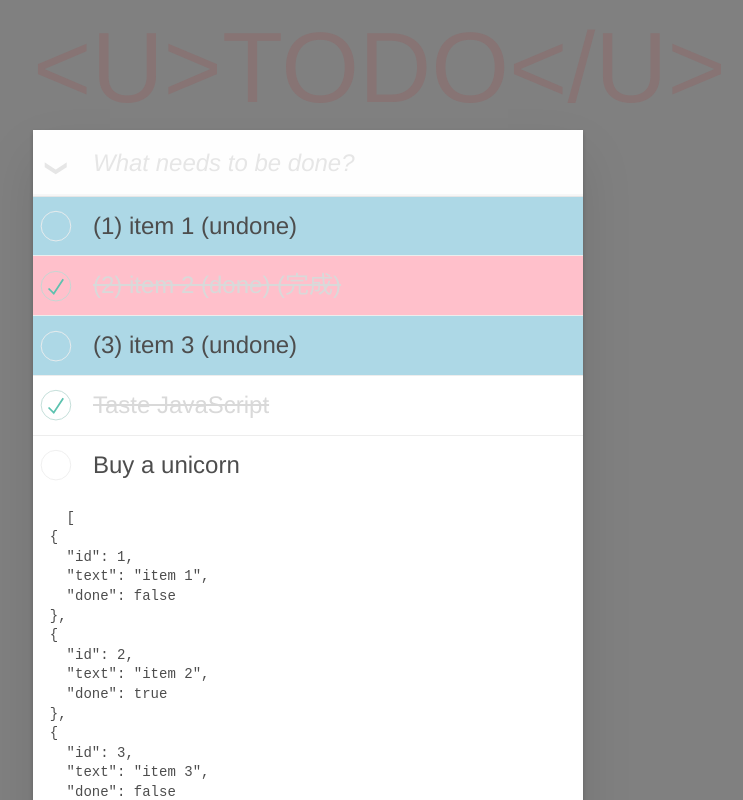
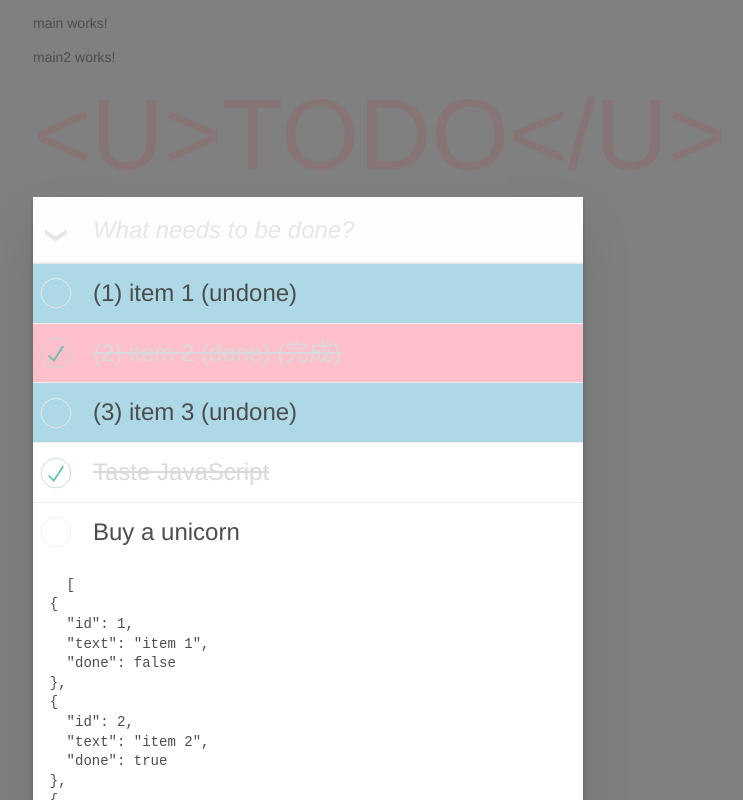
Before and after one commit to wellwind/nccu-angular-todo-mvc-demo, an Angular app: page / in a window 1280 px wide. Shown: the top 800 px of the page, without its empty margins (332-1075 px from the left). Built offline with nearby package versions, Linux system fonts and the light colour scheme.

Commit message:
切module

```diff
--- a/src/app/app.component.html
+++ b/src/app/app.component.html
@@ -1,3 +1,4 @@
+<app-main></app-main>
 <section class="todoapp">
 
   <app-title #title (addTodo)="addTodoItem($event)"></app-title>
--- a/src/app/app.module.ts
+++ b/src/app/app.module.ts
@@ -1,3 +1,4 @@
+import { SettingsModule } from './settings/settings.module';
 import { TodoService } from './todo.service';
 import { BrowserModule } from '@angular/platform-browser';
 import { NgModule } from '@angular/core';
@@ -21,7 +22,8 @@ import { ItemClassDirective } from './item-class.directive';
   imports: [
     BrowserModule,
     FormsModule,
-    HttpModule
+    HttpModule,
+    SettingsModule
   ],
   providers: [TodoService],
   bootstrap: [AppComponent]
--- /dev/null
+++ b/src/app/settings/main/main.component.html
@@ -0,0 +1,4 @@
+<p>
+  main works!
+</p>
+<app-main2></app-main2>
--- /dev/null
+++ b/src/app/settings/main/main.component.ts
@@ -0,0 +1,15 @@
+import { Component, OnInit } from '@angular/core';
+
+@Component({
+  selector: 'app-main',
+  templateUrl: './main.component.html',
+  styleUrls: ['./main.component.css']
+})
+export class MainComponent implements OnInit {
+
+  constructor() { }
+
+  ngOnInit() {
+  }
+
+}
--- /dev/null
+++ b/src/app/settings/main2/main2.component.html
@@ -0,0 +1,3 @@
+<p>
+  main2 works!
+</p>
--- /dev/null
+++ b/src/app/settings/main2/main2.component.ts
@@ -0,0 +1,15 @@
+import { Component, OnInit } from '@angular/core';
+
+@Component({
+  selector: 'app-main2',
+  templateUrl: './main2.component.html',
+  styleUrls: ['./main2.component.css']
+})
+export class Main2Component implements OnInit {
+
+  constructor() { }
+
+  ngOnInit() {
+  }
+
+}
```
Also changed, not shown: src/app/core/core.module.ts (added, +10 -0 lines), src/app/settings/settings.module.ts (added, +15 -0 lines), src/app/settings/main/main.component.css (added), src/app/settings/main2/main2.component.css (added), 2 other files (tests, documents, lock files or other folders).
